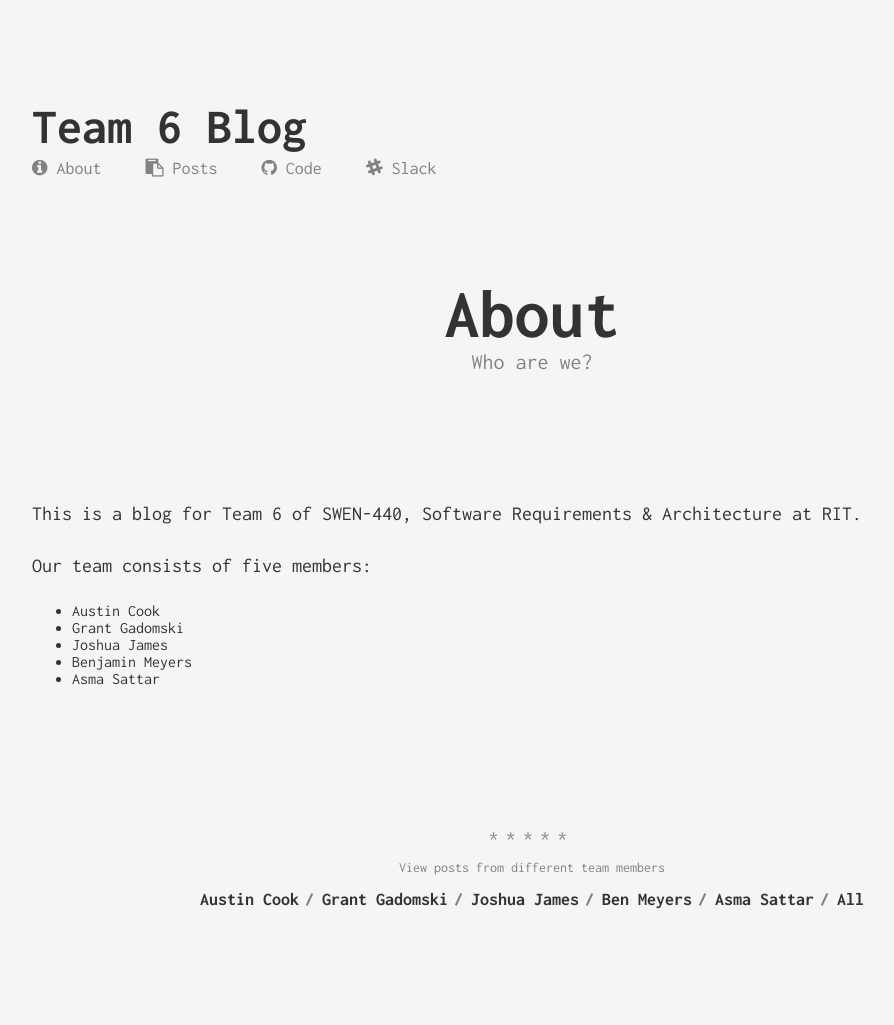
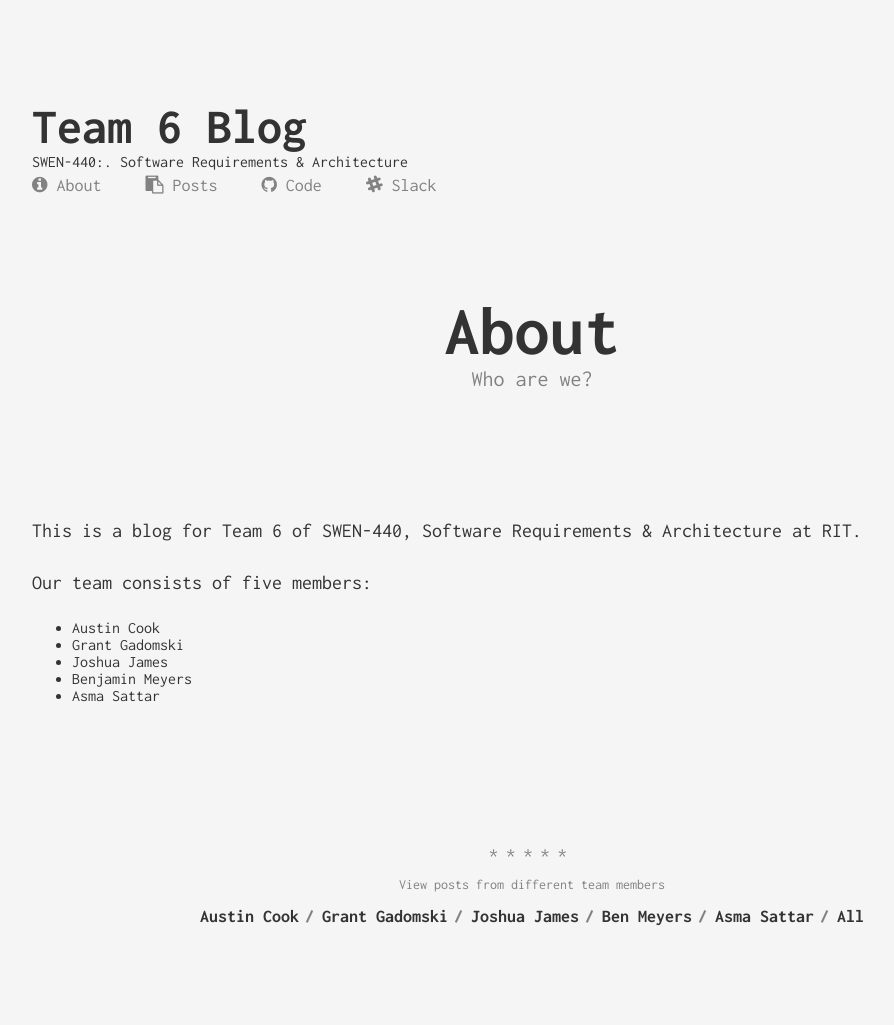
Before and after one commit to swen-440-team-6/swen-440-team-6.github.io, a Jekyll site: the page built from about.md, in a window 1280 px wide. Shown: the whole page, without its empty margins (108-1002 px from the left). Built offline with Jekyll 4.4.1, drawn with Linux system fonts in a browser that asks for light colours.

Commit message:
Update header.html

```diff
--- a/_includes/header.html
+++ b/_includes/header.html
@@ -2,6 +2,7 @@
     <div class="head">
       <div class="navigation">
           <a href="/" class="logo">{{ site.title }}</a>
+          {{ site.subtitle }}
           <ul class="menu">
               <li class="menu__entry"><a href="{{ '/about' | prepend: site.baseurl }}"><i class="fa fa-info-circle"></i>&nbsp;About</a></li>
               <li class="menu__entry"><a href="{{ '/' | prepend: site.baseurl }}"><i class="fa fa-clipboard"></i>&nbsp;Posts</a></li>
```
